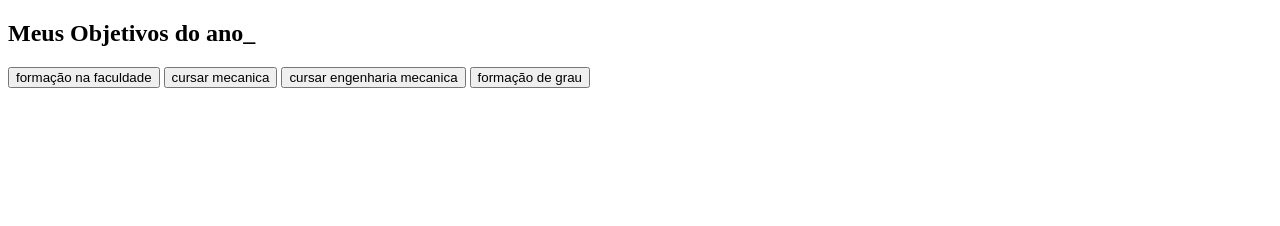
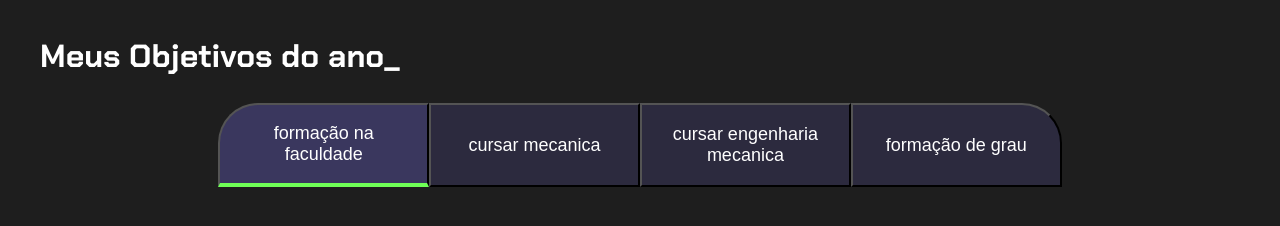
Before and after one commit to schoenell/metas-, a plain HTML site: page index.html in a window 1280 px wide. Drawn offline with Linux system fonts and the light colour scheme.

Commit message:
correcao

```diff
--- a/style.css
+++ b/style.css
@@ -1,4 +1,4 @@
-@import url('https://fonts.googleapis.com/css2?family=Chakra+Petch:wght@400;700&display=swap&#39;);
+@import url('https://fonts.googleapis.com/css2?family=Chakra+Petch:wght@400;700&display=swap');
 
 :root {
     --cor-de-fundo: #1E1E1E;
```
